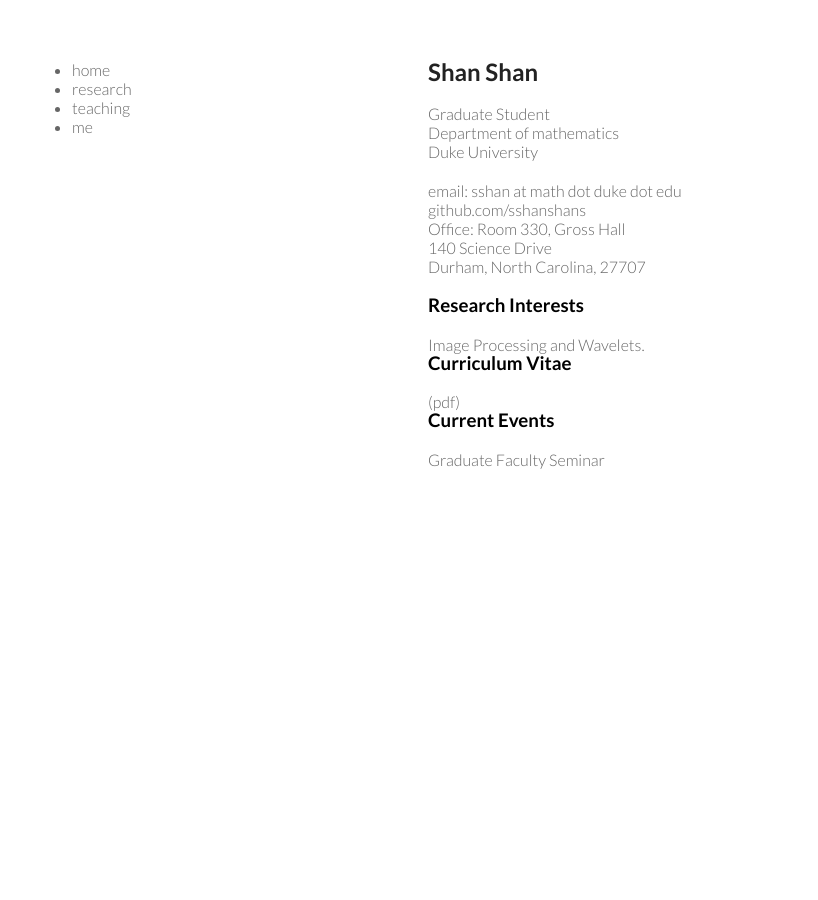
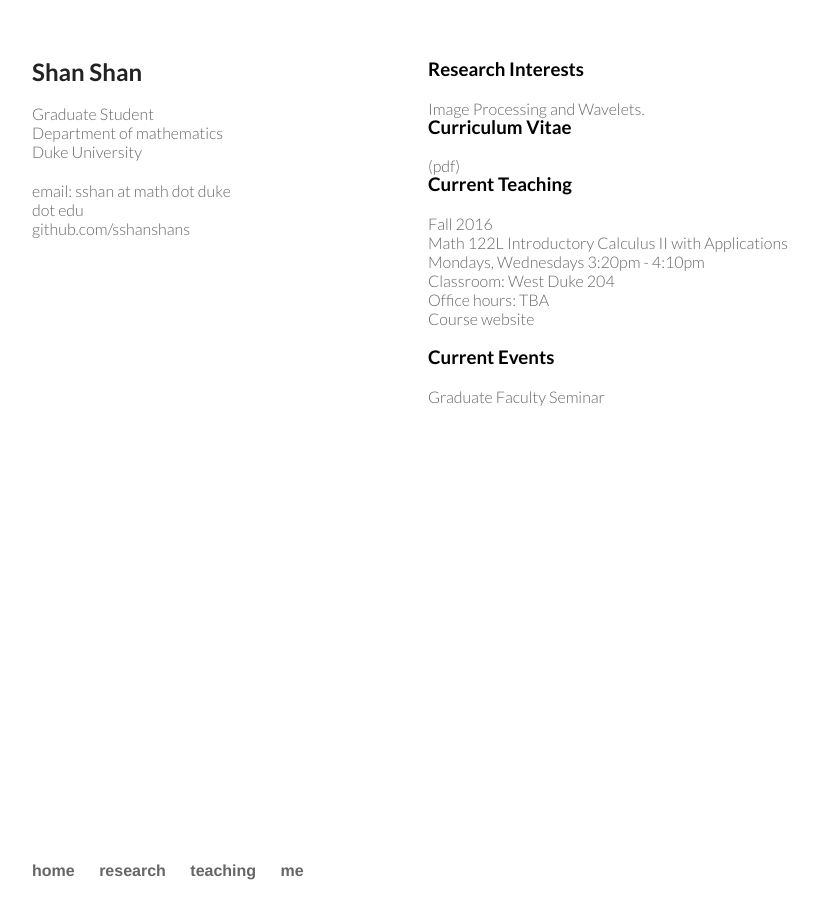
Before and after one commit to sshanshans/sshanshans.github.io, a Jekyll site: the page built from index.html, in a window 1280 px wide. Shown: the whole page, without its empty margins (160-978 px from the left). Built offline with Jekyll 4.4.1, drawn with Linux system fonts in a browser that asks for light colours.

Commit message:
Update default.html

```diff
--- a/_layouts/default.html
+++ b/_layouts/default.html
@@ -10,33 +10,39 @@
 		<body>
 
     <div class="wrapper">
-      <header>
+      <nav>
       	<ul>
       		    		<li><a href="/">home</a></li>
 	        		<li><a href="{{ BASE_PATH }}/research/research.html">research</a></li>
 		        	<li><a href="{{ BASE_PATH }}/teaching/teaching.html">teaching</a></li>
 	        		<li><a href="{{ BASE_PATH }}/AboutMe/aboutme.html">me</a></li>
 	    		        </ul>
-      </header>
+      </nav>
 
-      <section>
-        <h2>Shan Shan</h2>
+      <header>
+      	<h2>Shan Shan</h2>
         <p>Graduate Student <br>
         Department of mathematics <br>
         Duke University </p>
 
         <a href="mailto:sshan@math.duke.edu">email</a>: sshan at math dot duke dot edu <br>
         <a href="https://github.com/sshanshans">github.com/sshanshans</a>
+      </header>
 
-        <p> Office: Room 330, Gross Hall <br>
-        140 Science Drive <br>
-        Durham, North Carolina, 27707
-        </p>
-
+      <section>
         <h3>Research Interests</h3>
         Image Processing and Wavelets.
 
         <h3>Curriculum Vitae</h3><a href="mailto:sshan@math.duke.edu">(pdf)</a>
+
+	<h3>Current Teaching</h3>
+	<p>Fall 2016 <br>
+	Math 122L Introductory Calculus II with Applications <br>
+	Mondays, Wednesdays 3:20pm - 4:10pm <br>
+	Classroom: West Duke 204 <br>
+	Office hours: TBA <br>
+	Course website
+	</p>
 
         <h3>Current Events</h3>
         Graduate Faculty Seminar
```
